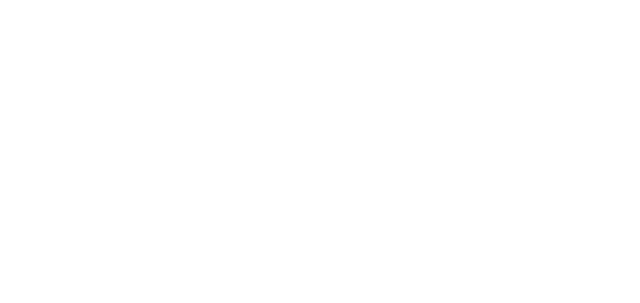
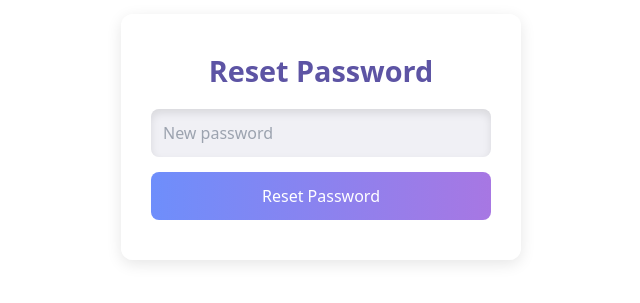
Before and after one commit to Rajat9900/Glamping, a React (Vite) app: page /reset-password/1 in a window 1280 px wide. Before the commit this address had no page. Shown: the part 263-566 px from the top of the page, without its empty margins (319-959 px from the left). Built offline with nearby package versions, Linux system fonts and the light colour scheme; a web font is replaced by a local one.

Commit message:
forget password

```diff
--- a/src/App.jsx
+++ b/src/App.jsx
@@ -12,6 +12,7 @@ import PaymentSuccess from './components/paymentSucces/PaymentSuccess';
 import PaymentCancel from './components/paymentCancel/PaymentCancel';
 import LoginModal from './modals/login/LoginModal';
 import OtpInput from './modals/otpInput/OtpInput';
+import ResetPassword12 from './modals/resetpassword12/ResetPassword12';
 // import LoginModal from './modals/login/loginModal';
 
 
@@ -23,6 +24,7 @@ const App = () => {
           <Route path="/listingPage" element={<ListingPage/>} />
           <Route path="/mainhomepage" element={<MainHomePage/>} />
           <Route path="/signupdetails" element={<SignUpModal/>} />
+          <Route path="/reset-password/:token" element={<ResetPassword12/>} />
           <Route path="/loginPage" element={<LoginModal/>} />
           <Route path="/reviewOrderPage" element={<ReviewOrder/>} />
           <Route path="/paymentDetails" element={<PaymentMethod/>} />
--- a/src/components/navbar/Navbar.jsx
+++ b/src/components/navbar/Navbar.jsx
@@ -1,53 +1,52 @@
 // src/components/Navbar.jsx
-import { Link, useNavigate } from "react-router-dom";
+import { Link} from "react-router-dom";
 import styles from "./styles/style.module.css";
-import logoHeader from '../../../public/logoHeader.svg'
+import logoHeader from '../../../public/logoHeader.svg';
 import { useState } from "react";
 import LoginModal from "../../modals/login/LoginModal";
 import SignUpModal from "../../modals/signupmodal/SignUpModal";
-import OtherSignUpModal from  '../../modals/othersignUp/OtherSignUpModal'
+import OtherSignUpModal from '../../modals/othersignUp/OtherSignUpModal';
+import ForgotPasswordModal from "../../modals/forgotPasswordModal/ForgotPasswordModal"; // Import ForgotPasswordModal
+
 const Navbar = () => {
-  // const[show, setShow] = useState(false)
   const [showLogin, setShowLogin] = useState(false);
-  const [showSignUp, setShowSignUp] = useState(false);
-  const [showSignup, setShowSignup] = useState(false)
+  const [showSignup, setShowSignUp] = useState(false);
+  const [showSignupOther, setShowSignupOther] = useState(false);
+  const [showForgotPasswordModal, setShowForgotPasswordModal] = useState(false); // New state for ForgotPasswordModal
 
-  // const handleClose = () =>{
-  //   setShow(false)
-  // }
-
-  const handleSignupClose = () => {
-    setShowSignup(false);
-  };
   const handleLoginClose = () => {
     setShowLogin(false);
   };
 
+  const handleSignupClose = () => {
+    setShowSignUp(false);
+    setShowSignupOther(true);
+  };
+
   const handleSignUpClose = () => {
-    setShowSignUp(false);
+    setShowSignupOther(false);
   };
-// const navigate = useNavigate()
+
   const handleLoginSuccess = (showSignupDetail) => {
     setShowLogin(false);
     if (showSignupDetail) {
       setShowSignUp(true);
-
     }
-  console.log( typeof showSignupDetail  , "showSignupDetail")
   };
 
+  const handleSwitchToLogin = () => {
+    setShowSignUp(false);
+    setShowLogin(true);
+  };
 
+  const handleForgotPasswordClick = () => {
+    setShowForgotPasswordModal(true);
+    setShowLogin(false);
+  };
 
   return (
     <>
-
       <div className={styles.navbarMainDiv}>
-      {/* {show &&
-         <LoginModal
-         show={show}
-         onClose={handleClose}
-         onSuccess={handleLoginSuccess}
-         />} */}
         <nav className={styles.navbar}>
           <div className={styles.logo}>
             <img src={logoHeader} />
@@ -74,8 +73,13 @@ const handleLoginSuccess = (showSignupDetail) => {
               </Link>
             </li>
           </div>
-          <button className={styles.bookNow} style={{position:"relative"}}   onClick={() => setShowLogin(true)}>Book Now</button>
-
+          <button
+            className={styles.bookNow}
+            style={{ position: "relative" }}
+            onClick={() => setShowSignUp(true)}
+          >
+            Book Now
+          </button>
         </nav>
       </div>
 
@@ -84,20 +88,28 @@ const handleLoginSuccess = (showSignupDetail) => {
           show={showLogin}
           onClose={handleLoginClose}
           onLoginSuccess={handleLoginSuccess}
-        />
-      )}
-      {showSignup && (
-        <SignUpModal
-          show={showSignUp}
-          onClose={handleSignupClose}
-          onSignUpSuccess={handleSignupClose}
+          onForgotPasswordClick={handleForgotPasswordClick} // Pass forgot password handler
         />
       )}
 
-      {showSignUp && (
-        <OtherSignUpModal
-          show={showSignUp}
-          onClose={handleSignUpClose}
+      {showSignup && (
+        <SignUpModal
+          show={showSignup}
+          onClose={handleSignupClose}
+          onSignUpSuccess={handleSignupClose}
+          onSwitchToLogin={handleSwitchToLogin}
+        />
+      )}
+
+      {showSignupOther && (
+        <OtherSignUpModal show={showSignupOther} onClose={handleSignUpClose} />
+      )}
+
+      {/* ForgotPasswordModal */}
+      {showForgotPasswordModal && (
+        <ForgotPasswordModal
+          show={showForgotPasswordModal}
+          onClose={() => setShowForgotPasswordModal(false)}
         />
       )}
     </>
--- /dev/null
+++ b/src/modals/forgotPasswordModal/ForgotPasswordModal.jsx
@@ -0,0 +1,62 @@
+import { Modal } from "react-bootstrap";
+import { useForm } from "react-hook-form";
+import axios from "axios";
+import { toast } from "react-toastify";
+import styles from '../styles/style.module.css'
+import crossIcon from "../../../public/crossIcon 2.svg";
+
+const ForgotPasswordModal = ({ show, onClose }) => {
+    const {
+      register,
+      handleSubmit,
+      formState: { errors },
+    } = useForm();
+
+    // const navigate =  useNavigate()
+    const onSubmit = async (data) => {
+      try {
+        const res = await axios.post(
+          "http://localhost:5000/api/forgot-password",
+          { email: data.email }
+
+        );
+        if(email !== data.email){
+            toast.error(res.data.message);
+        }
+        toast.success(res.data.message);
+        // navigate(`/reset-password/${res.data.token}`);
+        console.log(res.data , "res of forget-password")
+      } catch (err) {
+        toast.error(err, "Error sending reset email.");
+      }
+    };
+
+    return (
+      <Modal show={show} onHide={onClose} centered>
+        <div className={styles.HeaderSection}>
+        <div>
+          <img
+            src={crossIcon}
+            onClick={onClose}
+            style={{ cursor: "pointer" }}
+          />
+        </div>
+        <h5>forget Password</h5>
+      </div>
+        <form onSubmit={handleSubmit(onSubmit)} className={styles.modalBody}>
+      <div className={styles.divLabelInput}>
+      <label>Enter your Email</label>
+          <input
+            type="email"
+            placeholder="Enter your email"
+            {...register("email", { required: "Email is required" })}
+          />
+          </div>
+          {errors.email && <p>{errors.email.message}</p>}
+          <button className={styles.btnContinue} type="submit">Send Reset Link</button>
+
+        </form>
+      </Modal>
+    );
+  };
+  export default ForgotPasswordModal;
--- /dev/null
+++ b/src/modals/resetpassword12/ResetPassword12.jsx
@@ -0,0 +1,49 @@
+import React from "react";
+import { useForm } from "react-hook-form";
+import { useParams } from "react-router-dom";
+import axios from "axios";
+import { toast } from "react-toastify";
+import { useNavigate } from "react-router-dom";
+import styles from "../styles/style.module.css";
+
+const ResetPassword12 = () => {
+  const { token } = useParams();
+  const {
+    register,
+    handleSubmit,
+    formState: { errors },
+  } = useForm();
+
+  const navigate = useNavigate();
+  const onSubmit = async (data) => {
+    try {
+      const res = await axios.post(
+        `http://localhost:5000/api/reset-password/${token}`,
+        {
+          password: data.password,
+        }
+      );
+      toast.success(res.data.message);
+      navigate("/mainhomepage");
+    } catch (err) {
+      toast.error("Error resetting password.");
+    }
+  };
+
+  return (
+    <div className={styles.resetPassMainvdiv}>
+      <form onSubmit={handleSubmit(onSubmit)} className={styles.resetPassform}>
+        <h3>Reset Password</h3>
+        <input
+          type="password"
+          placeholder="New password"
+          {...register("password", { required: "Password is required" })}
+        />
+        {errors.password && <p>{errors.password.message}</p>}
+        <button type="submit">Reset Password</button>
+      </form>
+    </div>
+  );
+};
+
+export default ResetPassword12;
--- a/src/modals/signupmodal/SignUpModal.jsx
+++ b/src/modals/signupmodal/SignUpModal.jsx
@@ -9,7 +9,9 @@ import axios from "axios";
 import { useNavigate } from "react-router-dom";
 import { useForm } from "react-hook-form";
 
-const SignUpModal = ({ show, onClose, onLoginSuccess, onSignUpSuccess }) => {
+
+const SignUpModal = ({ show, onClose, onLoginSuccess, onSignUpSuccess ,onSwitchToLogin}) => {
+  // const[logShow,setLoginshow] = useState(false)
   const navigate = useNavigate();
   const {
     register,
@@ -76,15 +78,9 @@ const SignUpModal = ({ show, onClose, onLoginSuccess, onSignUpSuccess }) => {
     );
     console.log(emailSignupRes, "emailloginRes");
     if (emailSignupRes.data.redirect === "loginPage") {
-    //   localStorage.setItem(
-    //     "userInfo",
-    //     JSON.stringify(emailSignupRes.data.user)
-    //   );
       localStorage.setItem("isAuthenticated", "true");
-    //   navigate("/loginPage");
-      onSignUpSuccess(false); // Close the signup modal
+      onSignUpSuccess(false);
       onLoginSuccess(true);
-    //   onSignUpSuccess(false);
       toast.success("Login successful!");
       console.log("Login successful, showing toast.", toast);
     } else {
@@ -93,7 +89,6 @@ const SignUpModal = ({ show, onClose, onLoginSuccess, onSignUpSuccess }) => {
         JSON.stringify(emailSignupRes.data.user)
       );
       toast.error(emailSignupRes.data.message);
-      // navigate("/signupdetails");
       onSignUpSuccess(true);
     }
   };
@@ -151,9 +146,13 @@ const SignUpModal = ({ show, onClose, onLoginSuccess, onSignUpSuccess }) => {
             <span style={{ color: "red" }}>{errors.password.message}</span>
           )}
         </div>
-        <div className={styles.divLabelInput2}>
+        {/* <div className={styles.divLabelInput2}>
           <input type="checkbox" />
           <label>Forget Password?</label>
+        </div> */}
+        <div className={styles.divLabelInput2}>
+
+          <label onClick={onSwitchToLogin} style={{cursor: "pointer"}}>already have an account? <span  >Log In</span></label>
         </div>
         <div className={styles.lowerLogin}>
           <button className={styles.btnContinue} type="submit">
--- a/src/modals/styles/style.module.css
+++ b/src/modals/styles/style.module.css
@@ -153,3 +153,93 @@ justify-content: space-between;
   font-size: 15px;
   font-weight: 500;
   }
+
+  /* reset Password  */
+
+.resetPassMainvdiv {
+    display: flex;
+    justify-content: center;
+    align-items: center;
+    min-height: 100vh;
+    /* background: linear-gradient(135deg, #6e8efb, #a777e3); */
+    padding: 20px;
+  }
+
+
+  .resetPassform {
+    background: rgba(255, 255, 255, 0.9);
+    border-radius: 12px;
+    box-shadow: 0px 4px 15px rgba(0, 0, 0, 0.1);
+    padding: 40px 30px;
+    width: 100%;
+    max-width: 400px;
+    text-align: center;
+    animation: slideIn 0.5s ease;
+  }
+
+
+  .resetPassform h3 {
+    font-size: 1.8rem;
+    color: #5d54a4;
+    margin-bottom: 20px;
+    font-weight: bold;
+  }
+
+
+  .resetPassform input {
+    width: 100%;
+    padding: 12px;
+    margin-bottom: 15px;
+    border: none;
+    border-radius: 8px;
+    background: #f0f0f5;
+    box-shadow: inset 0px 4px 8px rgba(0, 0, 0, 0.1);
+    font-size: 1rem;
+    transition: background 0.3s ease;
+  }
+
+
+  .resetPassform input:focus {
+    background: #e6e6ff;
+    outline: none;
+    box-shadow: 0px 0px 4px rgba(94, 92, 230, 0.6);
+  }
+
+
+  .resetPassform p {
+    color: #ff4b4b;
+    font-size: 0.9rem;
+    margin-top: -10px;
+    margin-bottom: 15px;
+  }
+
+
+  .resetPassform button {
+    width: 100%;
+    padding: 12px;
+    font-size: 1rem;
+    border: none;
+    border-radius: 8px;
+    color: white;
+    background: linear-gradient(90deg, #6e8efb, #a777e3);
+    cursor: pointer;
+    transition: transform 0.3s ease, box-shadow 0.3s ease;
+  }
+
+
+  .resetPassform button:hover {
+    transform: scale(1.05);
+    box-shadow: 0px 4px 10px rgba(0, 0, 0, 0.2);
+  }
+
+
+  @keyframes slideIn {
+    from {
+      opacity: 0;
+      transform: translateY(20px);
+    }
+    to {
+      opacity: 1;
+      transform: translateY(0);
+    }
+  }
```
Also changed, not shown: src/modals/login/LoginModal.jsx (+98 -65 lines). Lines whose indentation alone changed are shown as unchanged.
